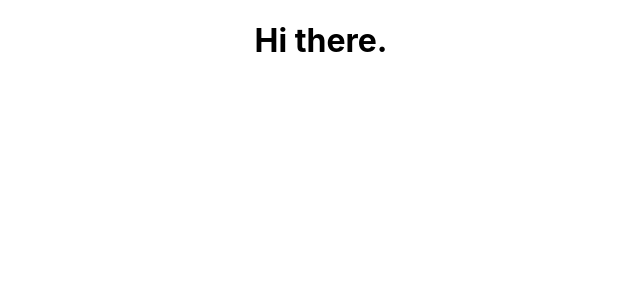
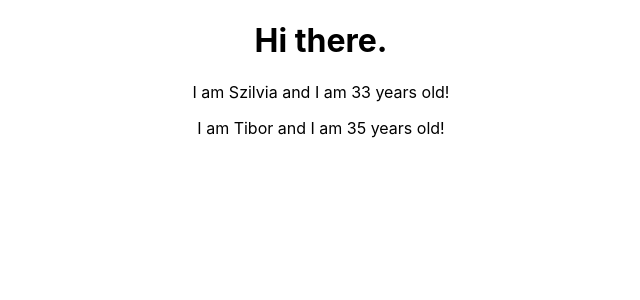
Before and after one commit to Yg0R2/burger-builder-react-app, a React (Create React App) app: page / in a window 1280 px wide. Shown: the top 300 px of the page, without its empty margins (319-959 px from the left). Built offline with nearby package versions, Linux system fonts and the light colour scheme.

Commit message:
Create custom HTML element with props

```diff
--- a/src/App.js
+++ b/src/App.js
@@ -1,10 +1,13 @@
 import React from 'react';
+import Person from './Person/Person'
 import './App.css';
 
 function App() {
   return (
     <div className="App">
       <h1>Hi there.</h1>
+      <Person name="Szilvia" age="33" />
+      <Person name="Tibor" age="35" />
     </div>
   );
   // return React.createElement('div', {className: 'App'}, React.createElement('h1', null, 'Hi there.'));
--- /dev/null
+++ b/src/Person/Person.js
@@ -0,0 +1,7 @@
+import React from "react";
+
+const person = (props) => {
+  return <p>I am {props.name} and I am {props.age} years old!</p>
+};
+
+export default person;
```
